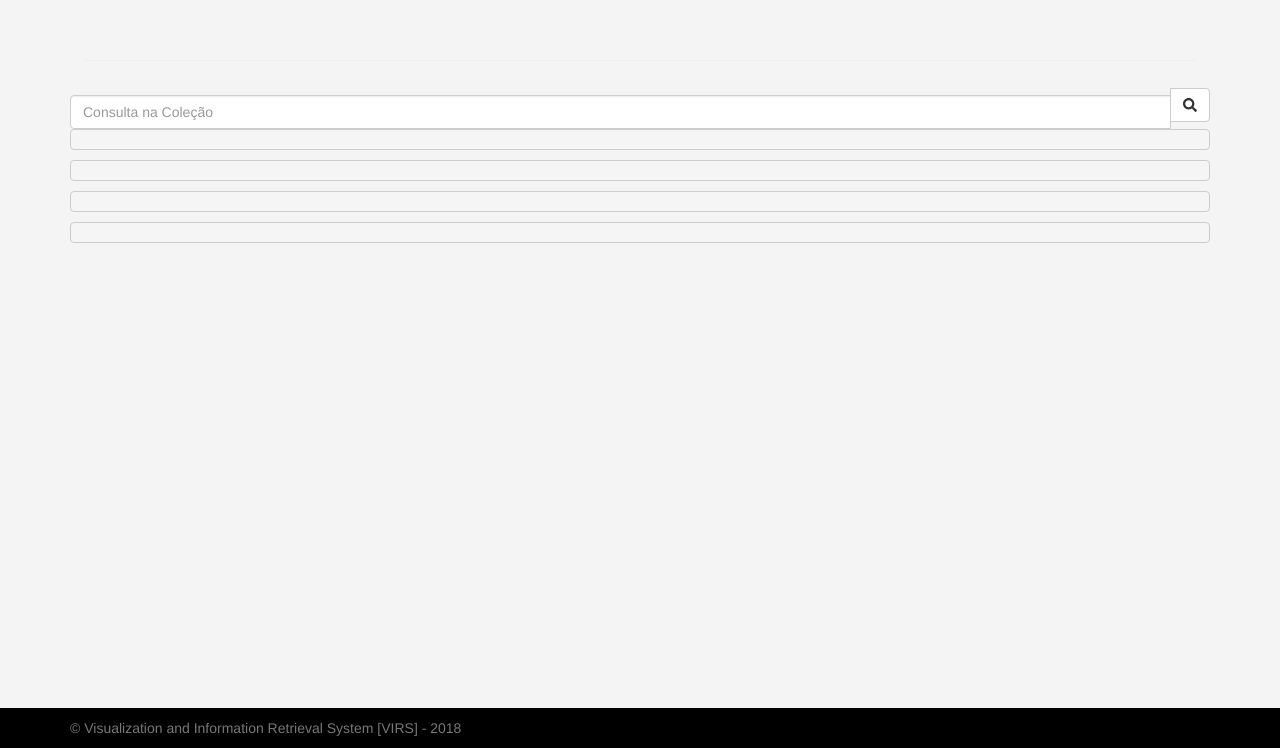
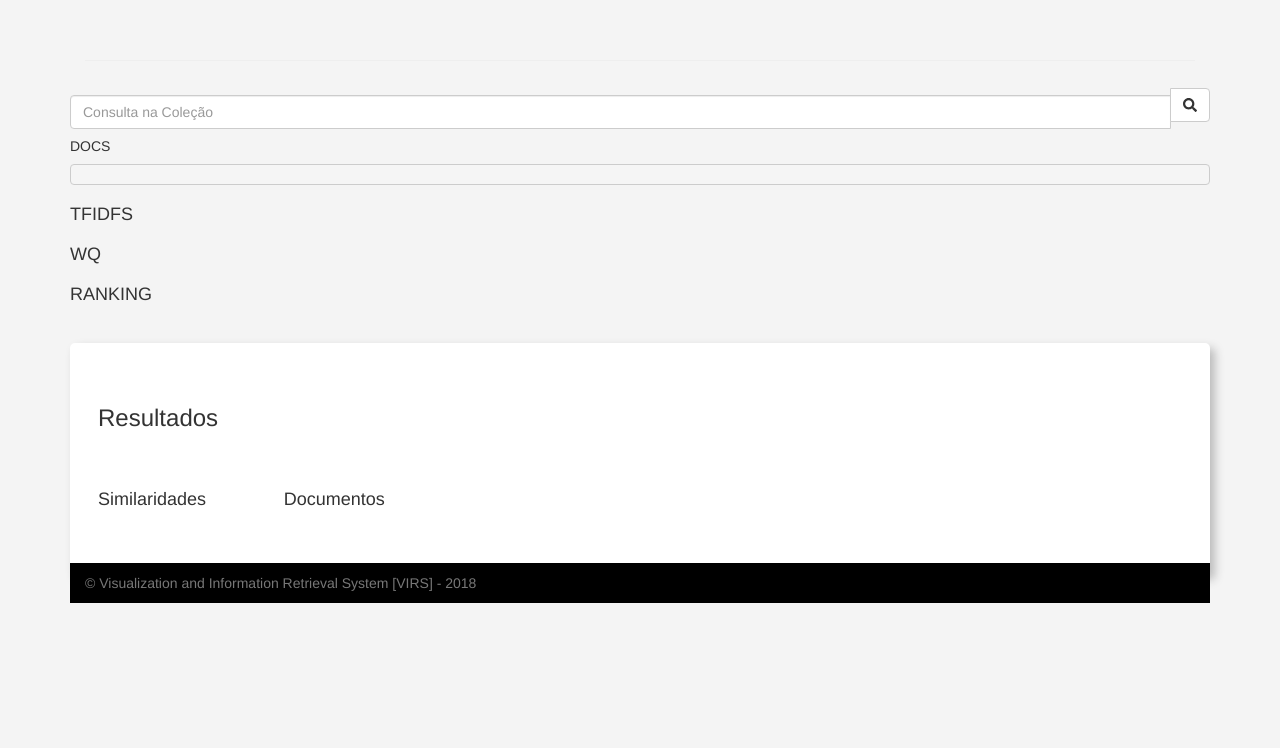
Before and after one commit to lucaspar/VIRS, a Django app: template templates/vsm/query.html in a window 1280 px wide. Shown: the part 52-800 px from the top of the page. Run offline with Django 3.2, Linux system fonts and the light colour scheme; the template is opened without the code that fills it, so the values that code supplies are empty; some libraries are stand-ins or nearby versions.

Commit message:
debugging messages in query template

```diff
--- a/cop/similarity.py
+++ b/cop/similarity.py
@@ -4,6 +4,7 @@
 
 class Similarity:
 
+    # computes the similarity between weights (TFIDFs) of a document and a query
     def sim(self, wd, wq):
 
         doc_length = len(wd)
@@ -29,10 +30,11 @@
 
         return sim
 
+    # computes similarities and sort documents for ranking
     def calculate_rank(self, docs, docs_tfidf, query_w):
         rank = []
         for doc, tfidf in zip(docs, docs_tfidf):
             similarity = self.sim(tfidf, query_w)
             rank.append((similarity, doc))
-        rank.sort()
+        rank.sort(reverse=True)
         return rank
--- a/query/query.txt
+++ b/query/query.txt
@@ -1 +1 @@
-peao
+policiais assaltante
--- a/static/css/style.css
+++ b/static/css/style.css
@@ -30,6 +30,9 @@
 input, select {
     margin-top: 1em;
     margin-bottom: 1em;
+}
+.block {
+    padding: 1em 0 1.5em 0;
 }
 .card {
     box-shadow: 5px 5px 10px #bbb;
--- a/templates/vsm/query.html
+++ b/templates/vsm/query.html
@@ -17,9 +17,56 @@
         </form>
     </div>
 
+    <h5>DOCS</h5>
     <pre>{{ docs }}</pre>
-    <pre>{{ tfidfs }}</pre>
-    <pre>{{ wq }}</pre>
-    <pre>{{ ranking }}</pre>
+
+    <h4>TFIDFS</h4>
+    <table>
+    {% for doc in docs %}
+        <tr>
+            <td>{{ doc }}</td>
+            {% for tf in tfidfs|index:forloop.counter0 %}
+                <td>{{ tf|around }}</td>
+            {% endfor %}
+        </tr>
+    {% endfor %}
+    <table>
+
+    <h4>WQ</h4>
+    <table>
+    {% for w in wq %}
+        <tr>
+            <td>{{ w }}</td>
+        </tr>
+    {% endfor %}
+    <table>
+
+    <h4>RANKING</h4>
+    <table>
+    {% for r in ranking %}
+        <tr>
+            <td>{{ r.0 }}</td>
+            <td>{{ r.1 }}</td>
+        </tr>
+    {% endfor %}
+    <table>
+
+    <div class="card">
+        <div class="block">
+            <h3>Resultados</h3>
+        </div>
+        <div class="row">
+            <div class="col-lg-2 col-md-3 col-sm-4 col-xs-6"><h4 class="block">Similaridades</h4></div>
+            <div class="col-lg-10 col-md-9 col-sm-8 col-xs-6"><h4 class="block">Documentos</h4></div>
+        </div>
+    {% for doc in ranking %}
+        <div class="row">
+            <div class="col-lg-2 col-md-3 col-sm-4 col-xs-6">{{ doc.0 }}</div>
+            <div class="col-lg-10 col-md-9 col-sm-8 col-xs-6">{{ doc.1 }}</div>
+            <div class="col-lg-12"><hr></div>
+        </div>
+    {% endfor %}
+    </div>
+
 
 {% endblock content %}
```
Also changed, not shown: vsm/views.py (+13 -2 lines), 1 other file.
